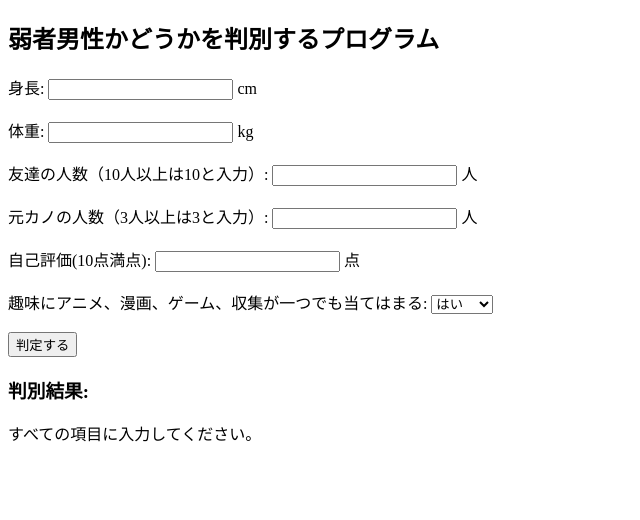
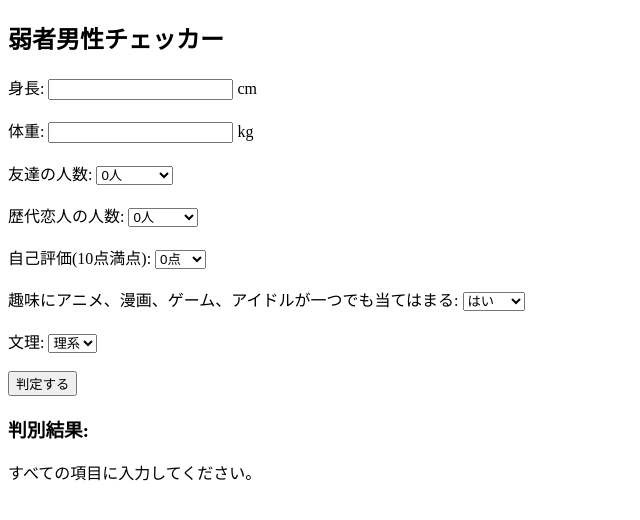
Before and after one commit to hokuto-t/zyakusya.github.io, a plain HTML site: page index.html in a window 1280 px wide. Both pictures are taken after a click on the button "判定する". Shown: the whole page, without its empty margins (0-640 px from the left). Drawn offline with Linux system fonts and the light colour scheme.

Commit message:
index.html

```diff
--- a/index.html
+++ b/index.html
@@ -6,7 +6,7 @@
     <title>弱者男性判別プログラム</title>
 </head>
 <body>
-    <h2>弱者男性かどうかを判別するプログラム</h2>
+    <h2>弱者男性チェッカー</h2>
 
     <form id="judgmentForm">
         <label>身長:</label>
@@ -15,19 +15,54 @@
         <label>体重:</label>
         <input type="number" id="weight" required> kg<br><br>
 
-        <label>友達の人数（10人以上は10と入力）:</label>
-        <input type="number" id="friends" required> 人<br><br>
+        <label>友達の人数:</label>
+        <select id="friends" required>
+            <option value=0>0人</option>
+            <option value=1>1人</option>
+            <option value=2>2人</option>
+            <option value=3>3人</option>
+            <option value=4>4人</option>
+            <option value=5>5人</option>
+            <option value=6>6人</option>
+            <option value=7>7人</option>
+            <option value=8>8人</option>
+            <option value=9>9人</option>
+            <option value=10>10人以上</option>
+        </select><br><br>
 
-        <label>元カノの人数（3人以上は3と入力）:</label>
-        <input type="number" id="woman" required> 人<br><br>
+        <label>歴代恋人の人数:</label>
+        <select id="woman" required>
+            <option value=0>0人</option>
+            <option value=1>1人</option>
+            <option value=2>2人</option>
+            <option value=3>3人以上</option>
+        </select><br><br>
 
         <label>自己評価(10点満点):</label>
-        <input type="number" id="own_score" required> 点<br><br>
+        <select id="own_score" required>
+            <option value=0>0点</option>
+            <option value=1>1点</option>
+            <option value=2>2点</option>
+            <option value=3>3点</option>
+            <option value=4>4点</option>
+            <option value=5>5点</option>
+            <option value=6>6点</option>
+            <option value=7>7点</option>
+            <option value=8>8点</option>
+            <option value=9>9点</option>
+            <option value=10>10点</option>
+        </select><br><br>
 
-        <label>趣味にアニメ、漫画、ゲーム、収集が一つでも当てはまる:</label>
+        <label>趣味にアニメ、漫画、ゲーム、アイドルが一つでも当てはまる:</label>
         <select id="hobby" required>
             <option value="yes">はい</option>
             <option value="no">いいえ</option>
+        </select><br><br>
+
+        <label>文理:</label>
+        <select id="bunri" required>
+            <option value="yes">理系</option>
+            <option value="no">文系</option>
         </select><br><br>
 
         <button type="button" onclick="determineResult()">判定する</button>
@@ -44,6 +79,7 @@
             const woman = parseInt(document.getElementById("woman").value);
             const own_score = parseInt(document.getElementById("own_score").value);
             const hobby = document.getElementById("hobby").value;
+            const bunri = document.getElementById("bunri").value;
 
             // 入力が不足している場合のチェック
             if (isNaN(tall) || isNaN(weight) || isNaN(friends) || isNaN(woman) || isNaN(own_score)) {
@@ -61,15 +97,34 @@
             // 趣味スコア
             let hobbyScore = hobby === 'yes' ? 30 : 0;
 
+            // 文理スコア
+            let bunriScore = bunri === 'yes' ? 5 : 0;
+
             // 総合スコア
-            let totalScore = 100 - bmiScore + communityScore - hobbyScore;
+            let totalScore = 100 - bmiScore + communityScore - hobbyScore - bunriScore;
 
             // 判定結果の生成
             let resultMessage;
-            if (totalScore < 100) {
-                resultMessage = `判定結果: 弱者男性と見なされる可能性があります。(基準100点) (スコア: ${totalScore.toFixed(2)})`;
+            if (totalScore < 80) {
+                resultMessage = `判定結果: 弱者男性です。\n(基準100点)\n(スコア: ${totalScore.toFixed(2)})\n`;
+
+                if (bmi < 19.5) {
+                    resultMessage += `ガリガリの体を叩き直せ`;
+                } else if (bmi > 22.5) {
+                    resultMessage += `ふつーに痩せろ`;
+                }
+
+            } else if (totalScore < 100) {
+                resultMessage = `判定結果: 弱者男性の可能性があります。\n（基準100点）\n(スコア: ${totalScore.toFixed(2)})\n`;
+
+                if (bmi < 19.5) {
+                    resultMessage += `ガリガリの体を叩き直せ`;
+                } else if (bmi > 22.5) {
+                    resultMessage += `ふつーに痩せろ`;
+                }
+
             } else {
-                resultMessage = `判定結果: 弱者男性とは見なされない可能性が高いです。（基準100点） (スコア: ${totalScore.toFixed(2)})`;
+                resultMessage = `判定結果: 弱者男性ではありません。\n（基準100点）\n(スコア: ${totalScore.toFixed(2)})\n`;
             }
 
             // 結果の表示
```
